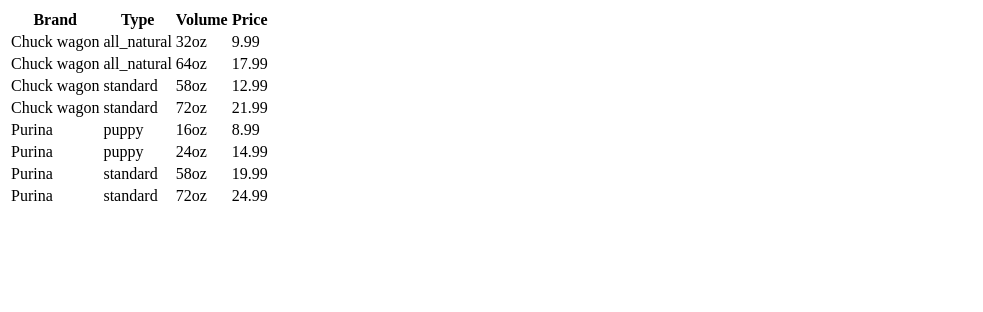
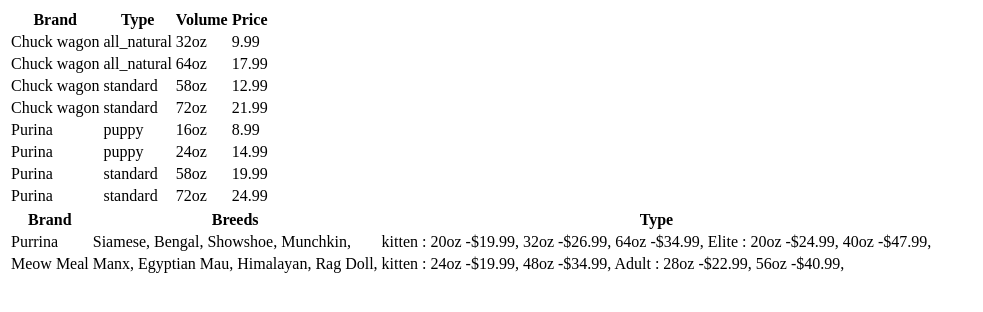
Before and after one commit to SorrelBrigman/PetFood, a website: page index.html in a window 1280 px wide. Shown: the whole page, without its empty margins (0-983 px from the left). Drawn offline with nearby package versions, Linux system fonts and the light colour scheme.

Commit message:
catfood function works, utilized table in different way for different result

```diff
--- a/catfood.json
+++ b/catfood.json
@@ -1,5 +1,5 @@
 {
-    "dog_brands": [
+    "cat_brands": [
         {
             "name": "Purrina",
             "breeds": [
--- a/food.js
+++ b/food.js
@@ -1,6 +1,7 @@
 //global variables
 
 var dogfood;
+var catfood;
 
 //get json file info for dog food and store it:
 
@@ -20,6 +21,26 @@
   fillDogChart();
 })
 
+//get json file info for cat food and store it:
+
+var promise2 = new Promise(function (resolve, reject){
+  $.ajax({
+    url: "catfood.json"
+  })
+  .done(function(data, t, x){
+    resolve(data)
+  })
+})
+
+
+promise2.then(function(data){
+  catfood = data;
+  console.log(catfood);
+  fillCatChart();
+})
+
+
+///function to fill the dog food chart
 function fillDogChart() {
   var dogFoodHTML = "";
   dogFoodHTML += `<table>`
@@ -36,7 +57,7 @@
         dogFoodHTML += `<td>${dogfood.dog_brands[i].types[j].type}</td>`;
         dogFoodHTML += `<td>${dogfood.dog_brands[i].types[j].volumes[k].name}</td>`;
         dogFoodHTML += `<td>${dogfood.dog_brands[i].types[j].volumes[k].price}</td></tr>`;
-        console.log("Price:", dogfood.dog_brands[i].types[j].volumes[k].price)
+
       }
     }
   }
@@ -46,3 +67,35 @@
   //add html to element on page
   $(".dogFood").html(dogFoodHTML);
 }
+
+///function to fill the cat food chart
+function fillCatChart() {
+  var catFoodHTML = "";
+  catFoodHTML += `<table>`
+  catFoodHTML += `<tr><th scope="col">Brand</th>`
+  catFoodHTML += `<th scope="col">Breeds</th>`
+  catFoodHTML += `<th scope="col">Type</th></tr>`
+
+  // interate through the object to fill out the table
+  for(var i = 0; i < catfood.cat_brands.length; i++) {
+    catFoodHTML += `<tr><td>${catfood.cat_brands[i].name}</td><td>`;
+    for (var j = 0; j < catfood.cat_brands[i].breeds.length; j++) {
+      catFoodHTML += `${catfood.cat_brands[i].breeds[j]}, `;
+    }
+    catFoodHTML += `</td><td>`
+    for(var j = 0; j < catfood.cat_brands[i].types.length; j++)  {
+        catFoodHTML += `${catfood.cat_brands[i].types[j].type} :`;
+        for(var k = 0; k < catfood.cat_brands[i].types[j].volumes.length; k++) {
+          catFoodHTML += ` ${catfood.cat_brands[i].types[j].volumes[k].name} -`;
+         catFoodHTML += `$${catfood.cat_brands[i].types[j].volumes[k].price}, `;
+        }
+      }
+      catFoodHTML += `</td></tr>`;
+
+  }
+  //add closing table tag
+  catFoodHTML += `</table>`
+  console.log(catFoodHTML);
+  //add html to element on page
+  $(".catFood").html(catFoodHTML);
+}
--- a/index.html
+++ b/index.html
@@ -9,6 +9,11 @@
     <div class="dogFood">
 
     </div>
+
+    <div class="catFood">
+
+    </div>
+
    <script type="text/javascript" src="bower_components/jQuery/dist/jquery.js"></script>
    <script type="text/javascript" src="food.js"></script>
   </body>
```
